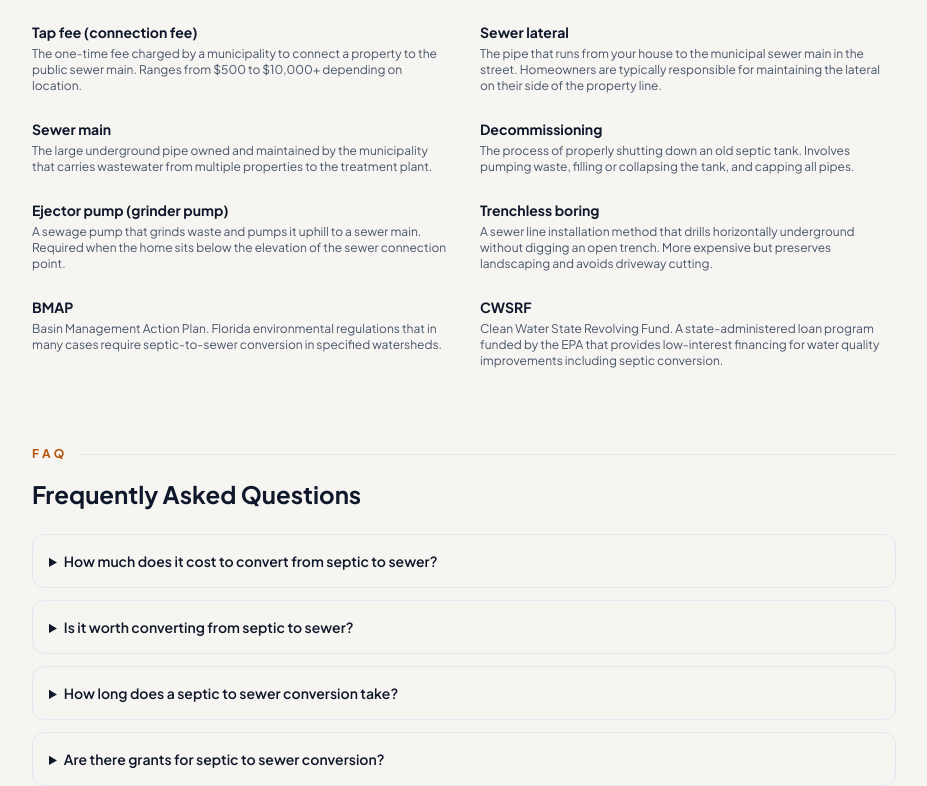
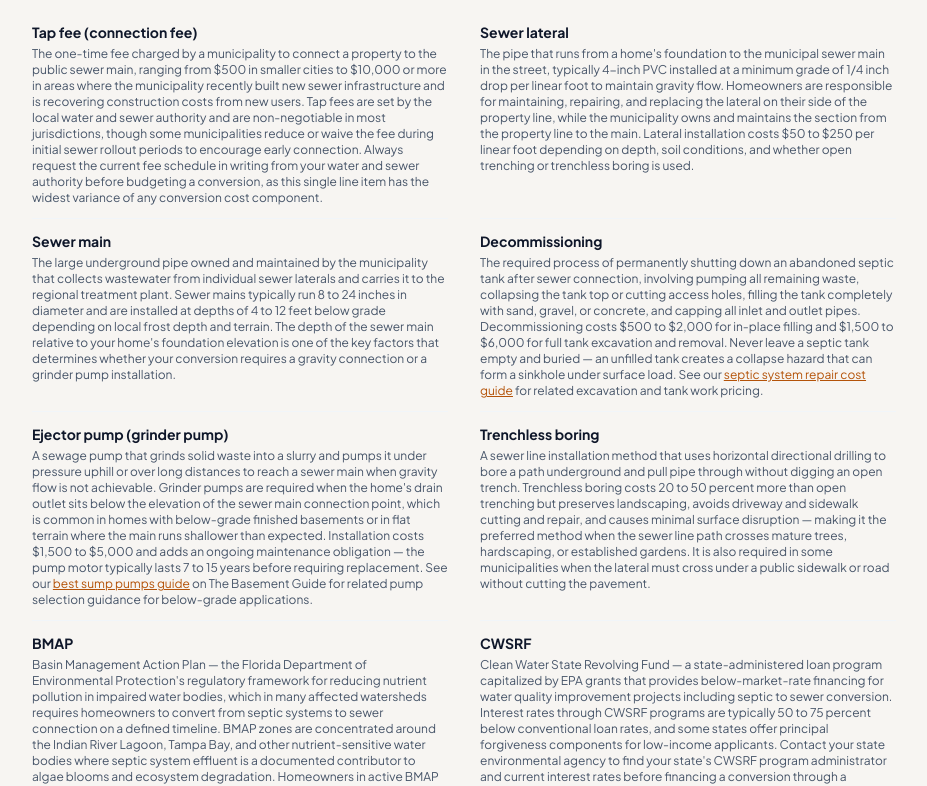
Before and after one commit to thebasementguide2026/theseptic.guide-, a Next.js app: page /cost-guides/septic-to-sewer-conversion-cost in a window 1280 px wide. Shown: the part 6266-7052 px from the top of the page, without its empty margins (176-1103 px from the left). Built offline with nearby package versions, Linux system fonts and the light colour scheme.

Commit message:
Expand 8 glossary definitions with cross-links on septic-to-sewer-conversion-cost page

```diff
--- a/app/cost-guides/septic-to-sewer-conversion-cost/page.tsx
+++ b/app/cost-guides/septic-to-sewer-conversion-cost/page.tsx
@@ -429,21 +429,38 @@ export default function SepticToSewerConversionCostPage() {
           </div>
           <h2 className="text-2xl font-bold text-slate-900 mb-6">Glossary</h2>
           <div className="grid md:grid-cols-2 gap-x-8 gap-y-3">
-            {[
-              { term: 'Tap fee (connection fee)', def: 'The one-time fee charged by a municipality to connect a property to the public sewer main. Ranges from $500 to $10,000+ depending on location.' },
-              { term: 'Sewer lateral', def: 'The pipe that runs from your house to the municipal sewer main in the street. Homeowners are typically responsible for maintaining the lateral on their side of the property line.' },
-              { term: 'Sewer main', def: 'The large underground pipe owned and maintained by the municipality that carries wastewater from multiple properties to the treatment plant.' },
-              { term: 'Decommissioning', def: 'The process of properly shutting down an old septic tank. Involves pumping waste, filling or collapsing the tank, and capping all pipes.' },
-              { term: 'Ejector pump (grinder pump)', def: 'A sewage pump that grinds waste and pumps it uphill to a sewer main. Required when the home sits below the elevation of the sewer connection point.' },
-              { term: 'Trenchless boring', def: 'A sewer line installation method that drills horizontally underground without digging an open trench. More expensive but preserves landscaping and avoids driveway cutting.' },
-              { term: 'BMAP', def: 'Basin Management Action Plan. Florida environmental regulations that in many cases require septic-to-sewer conversion in specified watersheds.' },
-              { term: 'CWSRF', def: 'Clean Water State Revolving Fund. A state-administered loan program funded by the EPA that provides low-interest financing for water quality improvements including septic conversion.' },
-            ].map(({ term, def }) => (
-              <div key={term} className="border-b border-slate-100 pb-3">
-                <dt className="font-bold text-slate-900 text-sm">{term}</dt>
-                <dd className="text-slate-600 text-xs mt-1">{def}</dd>
+              <div className="border-b border-slate-100 pb-3">
+                <dt className="font-bold text-slate-900 text-sm">Tap fee (connection fee)</dt>
+                <dd className="text-slate-600 text-xs mt-1">The one-time fee charged by a municipality to connect a property to the public sewer main, ranging from $500 in smaller cities to $10,000 or more in areas where the municipality recently built new sewer infrastructure and is recovering construction costs from new users. Tap fees are set by the local water and sewer authority and are non-negotiable in most jurisdictions, though some municipalities reduce or waive the fee during initial sewer rollout periods to encourage early connection. Always request the current fee schedule in writing from your water and sewer authority before budgeting a conversion, as this single line item has the widest variance of any conversion cost component.</dd>
               </div>
-            ))}
+              <div className="border-b border-slate-100 pb-3">
+                <dt className="font-bold text-slate-900 text-sm">Sewer lateral</dt>
+                <dd className="text-slate-600 text-xs mt-1">The pipe that runs from a home&apos;s foundation to the municipal sewer main in the street, typically 4-inch PVC installed at a minimum grade of 1/4 inch drop per linear foot to maintain gravity flow. Homeowners are responsible for maintaining, repairing, and replacing the lateral on their side of the property line, while the municipality owns and maintains the section from the property line to the main. Lateral installation costs $50 to $250 per linear foot depending on depth, soil conditions, and whether open trenching or trenchless boring is used.</dd>
+              </div>
+              <div className="border-b border-slate-100 pb-3">
+                <dt className="font-bold text-slate-900 text-sm">Sewer main</dt>
+                <dd className="text-slate-600 text-xs mt-1">The large underground pipe owned and maintained by the municipality that collects wastewater from individual sewer laterals and carries it to the regional treatment plant. Sewer mains typically run 8 to 24 inches in diameter and are installed at depths of 4 to 12 feet below grade depending on local frost depth and terrain. The depth of the sewer main relative to your home&apos;s foundation elevation is one of the key factors that determines whether your conversion requires a gravity connection or a grinder pump installation.</dd>
+              </div>
+              <div className="border-b border-slate-100 pb-3">
+                <dt className="font-bold text-slate-900 text-sm">Decommissioning</dt>
+                <dd className="text-slate-600 text-xs mt-1">The required process of permanently shutting down an abandoned septic tank after sewer connection, involving pumping all remaining waste, collapsing the tank top or cutting access holes, filling the tank completely with sand, gravel, or concrete, and capping all inlet and outlet pipes. Decommissioning costs $500 to $2,000 for in-place filling and $1,500 to $6,000 for full tank excavation and removal. Never leave a septic tank empty and buried &mdash; an unfilled tank creates a collapse hazard that can form a sinkhole under surface load. See our <Link href="/cost-guides/septic-system-repair-cost" className="text-amber-700 underline hover:text-amber-800">septic system repair cost guide</Link> for related excavation and tank work pricing.</dd>
+              </div>
+              <div className="border-b border-slate-100 pb-3">
+                <dt className="font-bold text-slate-900 text-sm">Ejector pump (grinder pump)</dt>
+                <dd className="text-slate-600 text-xs mt-1">A sewage pump that grinds solid waste into a slurry and pumps it under pressure uphill or over long distances to reach a sewer main when gravity flow is not achievable. Grinder pumps are required when the home&apos;s drain outlet sits below the elevation of the sewer main connection point, which is common in homes with below-grade finished basements or in flat terrain where the main runs shallower than expected. Installation costs $1,500 to $5,000 and adds an ongoing maintenance obligation &mdash; the pump motor typically lasts 7 to 15 years before requiring replacement. See our <a href="https://thebasement.guide/articles/best-sump-pumps-2026" target="_blank" rel="noopener noreferrer" className="text-amber-700 underline hover:text-amber-800">best sump pumps guide</a> on The Basement Guide for related pump selection guidance for below-grade applications.</dd>
+              </div>
+              <div className="border-b border-slate-100 pb-3">
+                <dt className="font-bold text-slate-900 text-sm">Trenchless boring</dt>
+                <dd className="text-slate-600 text-xs mt-1">A sewer line installation method that uses horizontal directional drilling to bore a path underground and pull pipe through without digging an open trench. Trenchless boring costs 20 to 50 percent more than open trenching but preserves landscaping, avoids driveway and sidewalk cutting and repair, and causes minimal surface disruption &mdash; making it the preferred method when the sewer line path crosses mature trees, hardscaping, or established gardens. It is also required in some municipalities when the lateral must cross under a public sidewalk or road without cutting the pavement.</dd>
+              </div>
+              <div className="border-b border-slate-100 pb-3">
+                <dt className="font-bold text-slate-900 text-sm">BMAP</dt>
+                <dd className="text-slate-600 text-xs mt-1">Basin Management Action Plan &mdash; the Florida Department of Environmental Protection&apos;s regulatory framework for reducing nutrient pollution in impaired water bodies, which in many affected watersheds requires homeowners to convert from septic systems to sewer connection on a defined timeline. BMAP zones are concentrated around the Indian River Lagoon, Tampa Bay, and other nutrient-sensitive water bodies where septic system effluent is a documented contributor to algae blooms and ecosystem degradation. Homeowners in active BMAP zones should check with their county environmental agency for current conversion deadlines and available financial assistance programs, as grant funding in these areas can cover 50 to 85 percent of eligible conversion costs.</dd>
+              </div>
+              <div className="border-b border-slate-100 pb-3">
+                <dt className="font-bold text-slate-900 text-sm">CWSRF</dt>
+                <dd className="text-slate-600 text-xs mt-1">Clean Water State Revolving Fund &mdash; a state-administered loan program capitalized by EPA grants that provides below-market-rate financing for water quality improvement projects including septic to sewer conversion. Interest rates through CWSRF programs are typically 50 to 75 percent below conventional loan rates, and some states offer principal forgiveness components for low-income applicants. Contact your state environmental agency to find your state&apos;s CWSRF program administrator and current interest rates before financing a conversion through a conventional lender.</dd>
+              </div>
           </div>
         </div>
 
```
